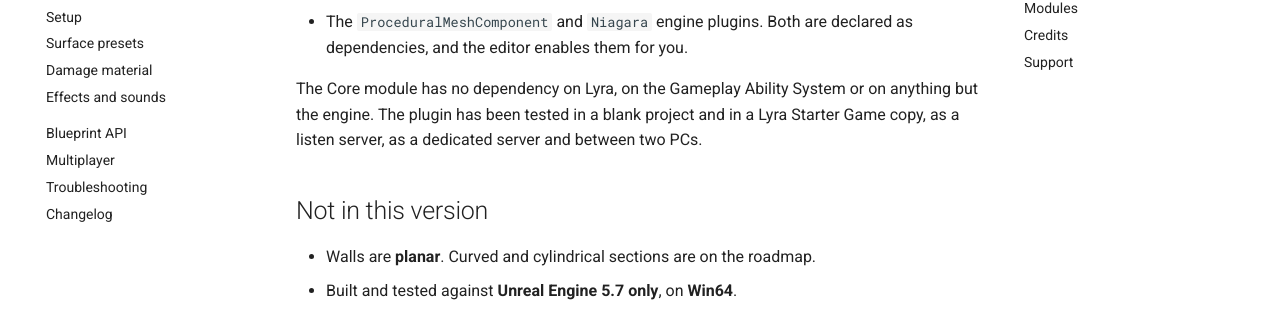
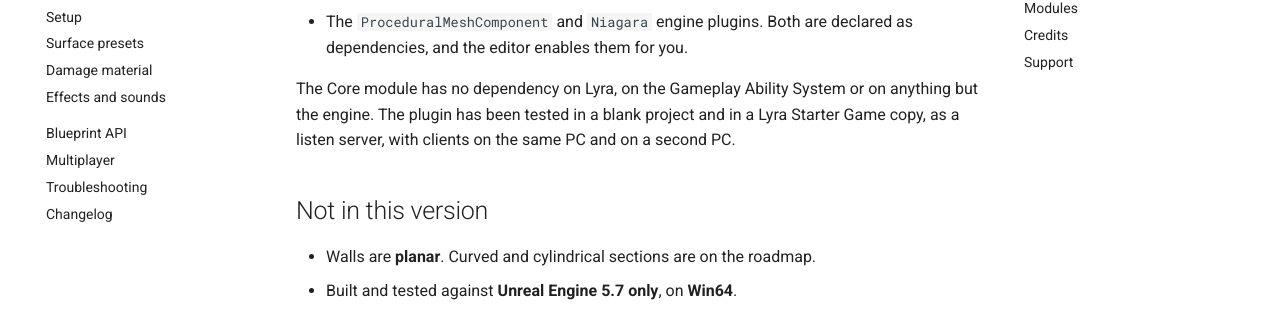
Before and after one commit to kytyji/grid-destruction-docs, an MkDocs documentation site: the page built from docs/index.md, in a window 1280 px wide and 900 px high, scrolled down 1583 px. Shown: the part 181-495 px from the top of the window. Built offline with MkDocs 1.6.1 and Material for MkDocs 9.7.7, drawn with Linux system fonts in a browser that asks for light colours; comment, search, counter and statistics services are not loaded; the version menu is left out.

Commit message:
Home, Multiplayer: say what was tested (listen server, two PCs)

```diff
--- a/docs/index.md
+++ b/docs/index.md
@@ -43,8 +43,8 @@
 
 The Core module has no dependency on Lyra, on the Gameplay Ability System or on
 anything but the engine. The plugin has been tested in a blank project and in a
-Lyra Starter Game copy, as a listen server, as a dedicated server and between
-two PCs.
+Lyra Starter Game copy, as a listen server, with clients on the same PC and on
+a second PC.
 
 ## Not in this version
 
```
Also changed, not shown: docs/multiplayer.md (+2 -2 lines).
